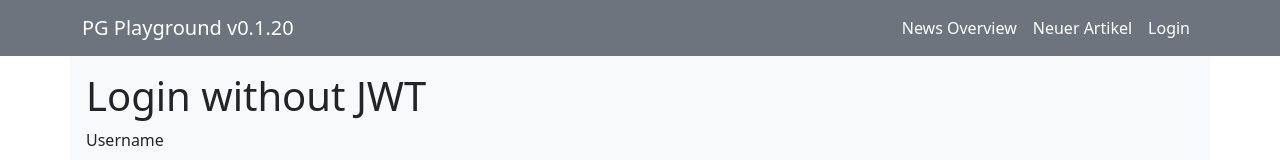
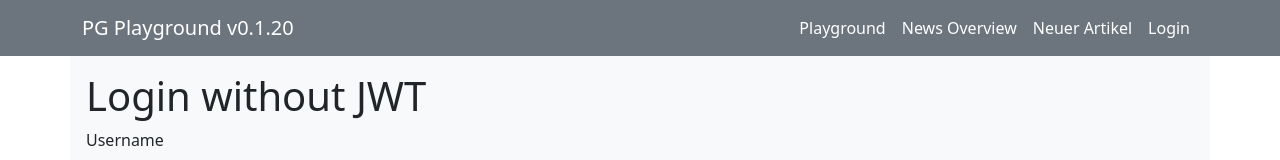
Before and after one commit to PhilippGoetz1995/playground, a React (Create React App) app in the folder frontend/: page /login in a window 1280 px wide. Shown: the top 160 px of the page. Built offline with nearby package versions, Linux system fonts and the light colour scheme; no server answers.

Commit message:
Added playground section to page

```diff
--- a/frontend/src/App.css
+++ b/frontend/src/App.css
@@ -2,3 +2,11 @@
   text-align: center;
   background-color: #282c34;
 }
+
+/* Design for playground contentbox */
+
+.playgroundContentBox {
+  background-color: white;
+  min-height: 100px;
+  padding: 15px;
+}
--- a/frontend/src/App.js
+++ b/frontend/src/App.js
@@ -6,6 +6,8 @@ import NewsOverview from "./pages/NewsOverview";
 import AddNewsArticle from "./pages/AddNewsArticle";
 import Login from "./pages/Login";
 import Logout from "./pages/Logout";
+import TemplatePage from "./pages/TemplatePage";
+import Playground from "./pages/Playground";
 
 import { baseUrl } from "./shared";
 
@@ -74,6 +76,8 @@ function App() {
               <Route path="/addnewsarticle" element={<AddNewsArticle />} />
               <Route path="/login" element={<Login />} />
               <Route path="/logout" element={<Logout />} />
+              <Route path="/playground" element={<Playground />} />
+              <Route path="/templatepage" element={<TemplatePage />} />
             </Routes>
           </BrowserRouter>
         </div>
--- a/frontend/src/components/Header.js
+++ b/frontend/src/components/Header.js
@@ -14,6 +14,9 @@ export default function Header() {
         <Navbar.Toggle aria-controls="basic-navbar-nav" />
         <Navbar.Collapse id="basic-navbar-nav">
           <Nav className="ms-auto">
+            <Nav.Link href="/playground" className="text-white">
+              Playground
+            </Nav.Link>
             <Nav.Link href="/newsoverview" className="text-white">
               News Overview
             </Nav.Link>
```
